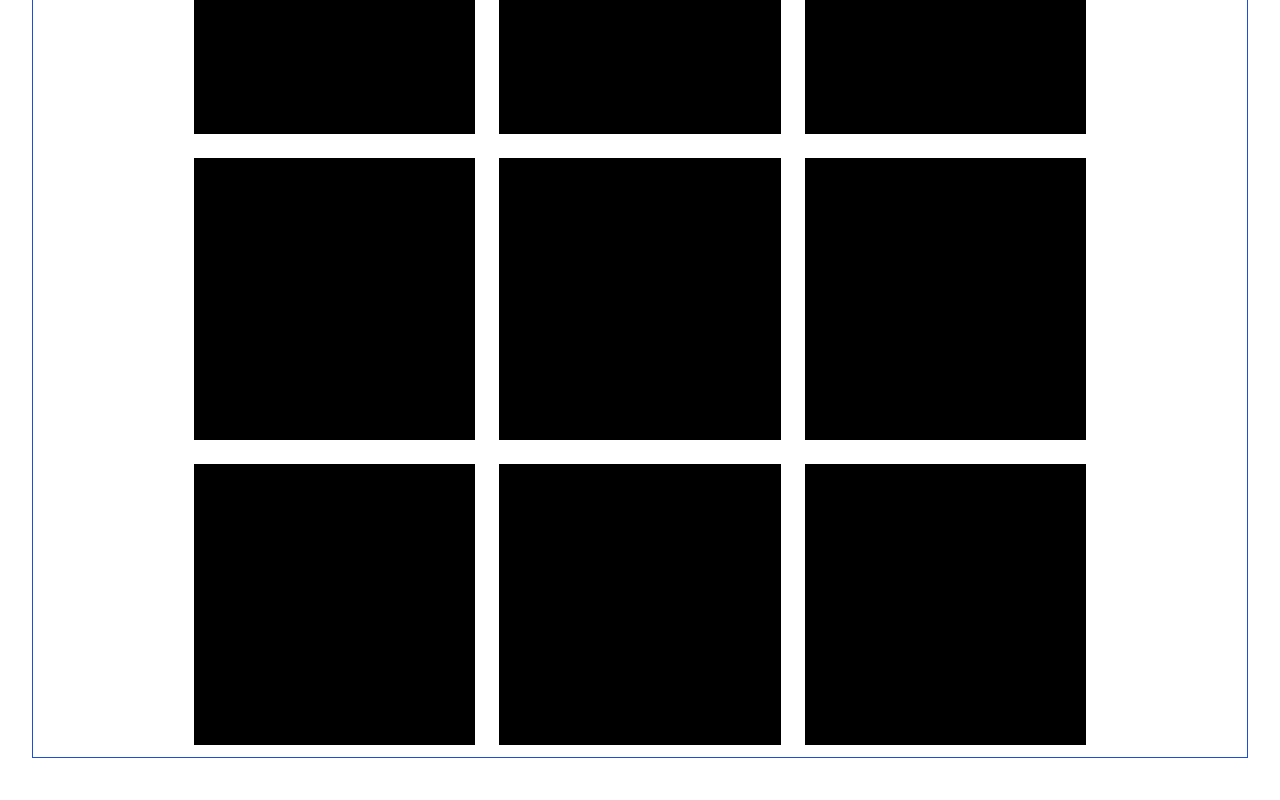
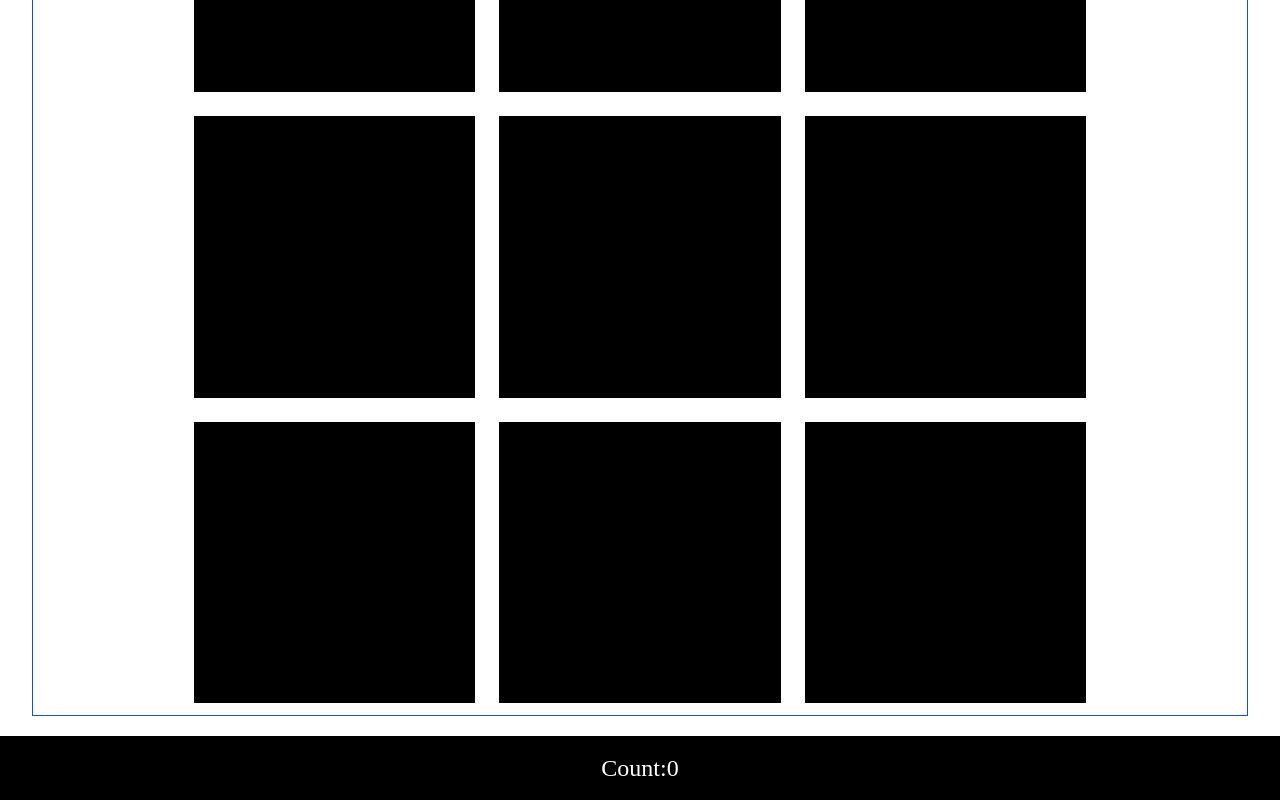
Before and after one commit to Sanket2060/Memememorygame, a React (Vite) app: page / in a window 1280 px wide. Shown: the part 254-1054 px from the top of the page. Before the commit the page ends 1012 px from the top, so only its background shows below. Built offline with nearby package versions, Linux system fonts and the light colour scheme; a web font is replaced by a local one.

Commit message:
countadded

```diff
--- a/src/App.jsx
+++ b/src/App.jsx
@@ -18,10 +18,12 @@ import {BhupendraJogi,
 
 function App() {
   const forRefs = Array.from({ length: 12 }, () => useRef(null));
-  const [lastMeme,setLastMeme]=useState();
-  const [presentMeme,setPresentMeme]=useState(105);
+  const [lastMeme,setLastMeme]=useState({image:'haha.jpeg',myIndex:1245});
+  const [presentMeme,setPresentMeme]=useState({image:'sad.jpeg',myIndex:7894});
   const [shuffle1,setShuffle1]=useState([]);
   const [shuffle2,setShuffle2]=useState([]);
+  const [highScore,setHighScore]=useState('Not set');
+  const [count,setCount]=useState(-1);
 
   const shuffle = (array) => {
     return array.map((a) => ({ sort: Math.random(), value: a }))
@@ -33,9 +35,9 @@ function App() {
       setLastMeme(Lastmeme)
 
   }
-  const setPresentMemeFunc=(Presentmemeid)=>{
+  const setPresentMemeFunc=(meme)=>{
     setLastMeme(presentMeme);
-    setPresentMeme(Presentmemeid);
+    setPresentMeme(meme);
   }
 
   useEffect(()=>{
@@ -84,12 +86,29 @@ function App() {
   },[])
 
   useEffect(()=>{
-    if (presentMeme==lastMeme){
+    if (presentMeme.image==lastMeme.image && presentMeme.myIndex!=lastMeme.myIndex){
         console.log("Inside equal condition");
-        forRefs[presentMeme].current.classList.remove('invisible');
-        forRefs[presentMeme].current.classList.add('pointer-events-none');
+        forRefs[presentMeme.myIndex].current.classList.remove('invisible');
+        forRefs[presentMeme.myIndex].current.classList.add('pointer-events-none');
+        forRefs[lastMeme.myIndex].current.classList.remove('invisible');
+        forRefs[lastMeme.myIndex].current.classList.add('pointer-events-none');
     }
+
   },[presentMeme,lastMeme])
+  useEffect(()=>{
+      setCount((count)=>count+1);
+  },[presentMeme])
+
+  // useEffect(()=>{
+  //   if ((presentMeme.myIndex>5 && (presentMeme-6)==lastMeme.myIndex) || (lastMeme.myIndex>5 && (lastMeme-6)==presentMeme.myIndex)){
+  //       console.log("Inside equal condition");
+  //       forRefs[presentMeme.myIndex].current.classList.remove('invisible');
+  //       forRefs[presentMeme.myIndex].current.classList.add('pointer-events-none');
+  //       forRefs[lastMeme.myIndex].current.classList.remove('invisible');
+  //       forRefs[lastMeme.myIndex].current.classList.add('pointer-events-none');
+  //   }
+  // },[presentMeme,lastMeme])
+
 
   useEffect(()=>{
     console.log('Last meme and present meme:',lastMeme,presentMeme)
@@ -105,9 +124,10 @@ function App() {
           <div className="heading text-5xl">Memes</div>
           <a   href="https://github.com/Sanket2060/Memememorygame" target='_blank' ><div className="githubicon pt-3"><FaGithub  size={32} /></div> </a>
         </header>
-        <div className="game flex w-[95vw] h-[110vw]  border border-blue-700 flex-wrap  justify-center items-center">
+        <div className="game flex w-[95vw] h-[110vw]  border border-blue-700 flex-wrap  justify-center items-center mb-5">
           {
            shuffle1?shuffle1.map((obj,index)=>{
+
                 //  console.log("id:",obj.id);
               // console.log("obj",obj);
               // console.log('memeName',obj.memeName);
@@ -117,8 +137,9 @@ function App() {
             id={`${obj.id}`}
             SetLastMemeFunc={SetLastMemeFunc}
             SetPresentMemeFunc={setPresentMemeFunc}
-            ref={forRefs[obj.id]}
+            ref={forRefs[index]}
             key={index}
+            myIndex={index}
             />
             }):null
           }
@@ -127,6 +148,7 @@ function App() {
 
           {
             shuffle2?shuffle2.map((obj,index)=>{
+               const newindex=index+6;
               // console.log("id:",obj.id);
               // console.log("obj",obj);
               // console.log('memeName',obj.memeName);
@@ -136,13 +158,18 @@ function App() {
               id={`${obj.id}`}
               SetLastMemeFunc={SetLastMemeFunc}
               SetPresentMemeFunc={setPresentMemeFunc}
-              ref={forRefs[obj.id]}
-              key={index}
+              ref={forRefs[newindex]}
+               key={index}
+              myIndex={newindex}
               />
             }):null
 
           }
 
+        </div>
+        <div className="scorecard bg-black flex justify-around text-2xl px-4 w-full py-4">
+          {/* <div className="highscore">HighScore:{highScore}</div> */}
+          <div className="count">Count:{count}</div>
         </div>
       </div>
     </>
--- a/src/components/SingleMeme.jsx
+++ b/src/components/SingleMeme.jsx
@@ -1,15 +1,16 @@
-import React, { useRef } from 'react'
+import React, { useEffect, useRef } from 'react'
 
-function Singlememe({image,audio,setLastMemeFunc,SetPresentMemeFunc,id},forRefs) {
-  const memeRef=useRef();
+function Singlememe({image,audio,setLastMemeFunc,SetPresentMemeFunc,id,key,myIndex},forRefs) {
+  // const memeRef=useRef();
   const audioRef=useRef();
   const showImage=()=>{
     audioRef.current.playbackRate=1.75;
-    memeRef.current.classList.remove('invisible');
+    forRefs.current.classList.remove('invisible');
     audioRef.current.play();
     setTimeout(() => {
-      memeRef.current.classList.add('invisible');
+      forRefs.current.classList.add('invisible');
       audioRef.current.pause();
+      memeClicked({image,myIndex});
     }, 500);
   }
 
@@ -17,10 +18,15 @@ function Singlememe({image,audio,setLastMemeFunc,SetPresentMemeFunc,id},forRefs)
       SetPresentMemeFunc(value);
 
     }
+    // useEffect(()=>{
+    //   console.log("Key:",key);
+    // })
   return (
-   <div className="square bg-black w-[22vw] border border-black  h-[22vw] m-3 hover:cursor-pointer" onClick={()=>{
+   <div className="square bg-black w-[22vw] border border-black  h-[22vw] m-3 hover:cursor-pointer"
+   onClick={()=>{
     showImage();
-    memeClicked(id);
+    console.log("myIndex",myIndex);
+    // memeClicked({image,myIndex});
    }
   }
   //  style={{
@@ -32,9 +38,9 @@ function Singlememe({image,audio,setLastMemeFunc,SetPresentMemeFunc,id},forRefs)
   // }}
   >
     <audio src={`${audio}`} ref={audioRef} ></audio>
-    <div className="imagewrap w-fit h-fit" ref={forRefs}>
-    <img src={`${image}`} className='h-full w-auto max-w-[100%] invisible' ref={memeRef}   />
-    </div>
+    {/* <div className="imagewrap w-fit h-fit" ref={forRefs}> */}
+    <img src={`${image}`} className='h-full w-auto max-w-[100%] invisible' ref={forRefs}   />
+    {/* </div> */}
   </div>
   )
 }
--- a/src/main.jsx
+++ b/src/main.jsx
@@ -4,8 +4,7 @@ import App from './App.jsx'
 import './index.css'
 
 ReactDOM.createRoot(document.getElementById('root')).render(
-  <React.StrictMode>
-    {/* it should work with strict mode i guess */}
-    <App />
-   </React.StrictMode>,
+  // <React.StrictMode>
+    < App />,
+  //  </React.StrictMode>,
 )
```
